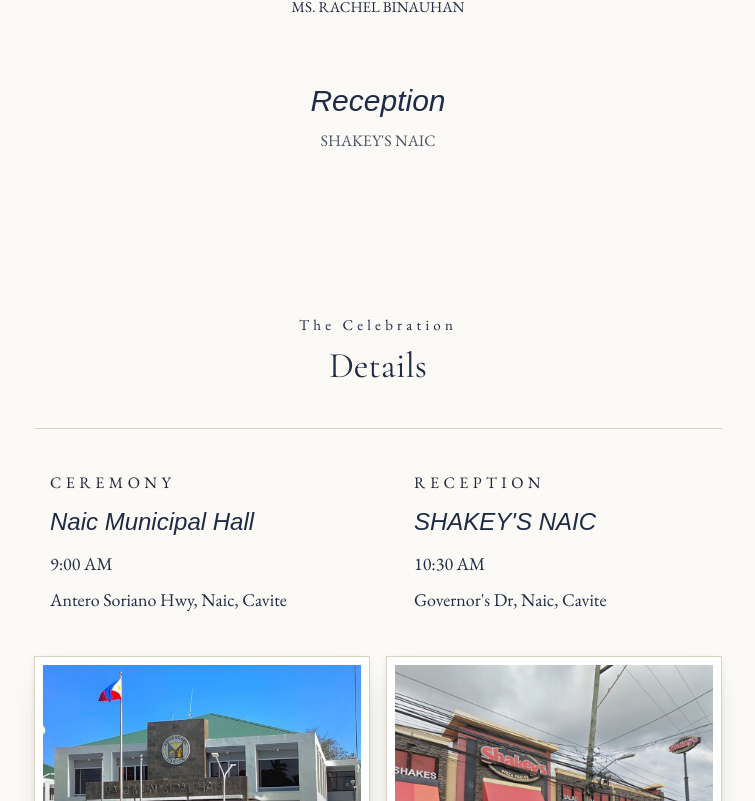
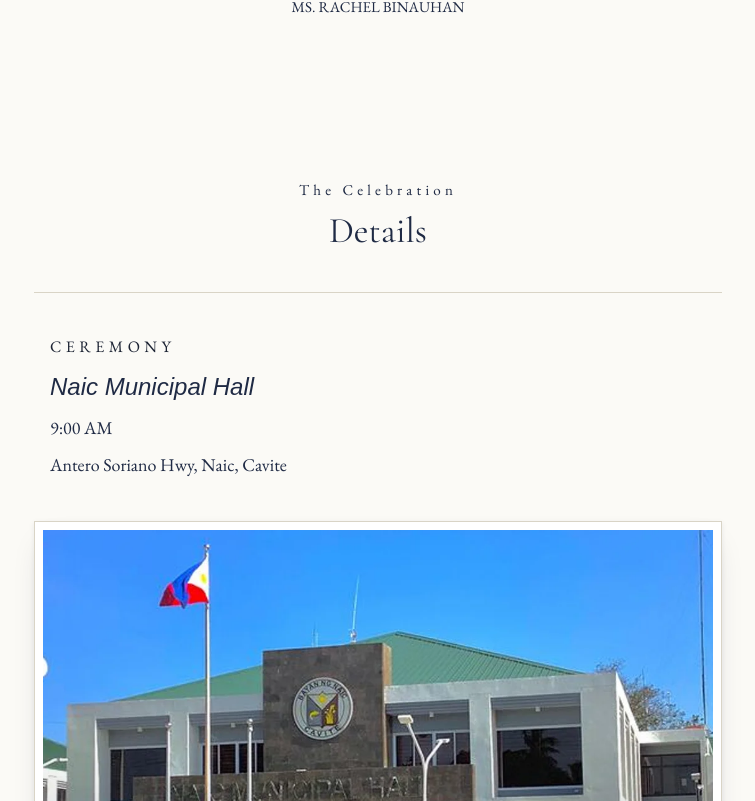
Before and after one commit to dowardcaps/limuelandlayla, a Next.js app: page /details in a window 1280 px wide. Shown: the part 939-1740 px from the top of the page, without its empty margins (262-1017 px from the left). Built offline with nearby package versions, Linux system fonts and the light colour scheme; a web font is replaced by a local one.

Commit message:
organize details

```diff
--- a/components/wedding/DetailsSection.tsx
+++ b/components/wedding/DetailsSection.tsx
@@ -32,7 +32,7 @@
         <h2 className="font-display text-2xl text-navy sm:text-3xl md:text-4xl">Details</h2>
       </div>
 
-      <div className="grid gap-8 border-t border-hairline pt-8 sm:grid-cols-2 sm:gap-10 sm:pt-10">
+      <div className="flex flex-col gap-8 border-t border-hairline pt-8 sm:gap-10 sm:pt-10">
         <div data-aos="fade-up" data-aos-delay="100">
           <VenueBlock
             label={details.ceremony.label}
@@ -40,6 +40,9 @@
             venue={details.ceremony.venue}
             address={details.ceremony.address}
           />
+        </div>
+         <div data-aos="fade-up" data-aos-delay="100">
+          <PhotoCard alt="Ceremony venue" aspect="aspect-[16/10]" src="/assets/naic-municipal-hall.webp"/>
         </div>
         <div data-aos="fade-up" data-aos-delay="150">
           <VenueBlock
@@ -50,17 +53,10 @@
             mapUrl={details.reception.mapUrl}
           />
         </div>
-      </div>
-
-      <div className="mt-8 grid gap-4 sm:mt-10 sm:grid-cols-2">
-        <div data-aos="fade-up" data-aos-delay="100">
-          <PhotoCard alt="Ceremony venue" aspect="aspect-[16/10]" src="/assets/naic-municipal-hall.webp"/>
-        </div>
         <div data-aos="fade-up" data-aos-delay="150">
           <PhotoCard alt="Reception venue" aspect="aspect-[16/10]" src="/assets/shakeys.png"/>
         </div>
       </div>
-
     </section>
   );
 }
--- a/components/wedding/EntourageSection.tsx
+++ b/components/wedding/EntourageSection.tsx
@@ -97,14 +97,6 @@
             </ul>
           </div>
         </div>
-
-        {/* Reception */}
-        <div data-aos="fade-up" data-aos-delay="400">
-          <div className="flex flex-col items-center gap-2">
-            <h3 className="font-display text-3xl italic text-navy sm:text-3xl">Reception</h3>
-            <p className="text-sm text-navy/80 sm:text-base">{entourageData.reception}</p>
-          </div>
-        </div>
       </div>
     </section>
   );
```
